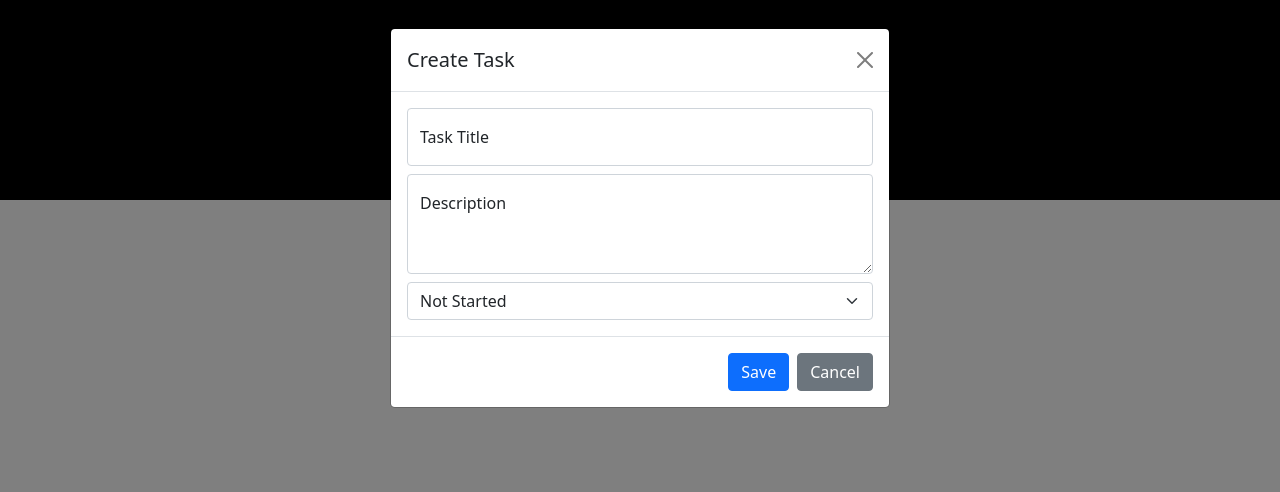
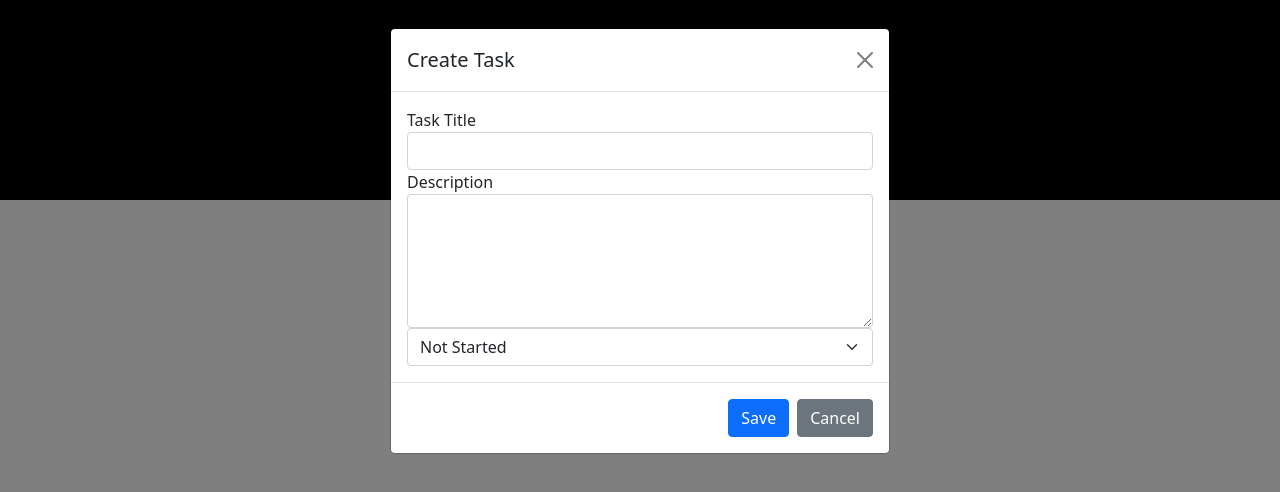
Before and after one commit to developer-soni/todo-list-react, a React (Create React App) app: page / in a window 1280 px wide. Both pictures are taken after a click on the button "Add Task". Shown: the top 492 px of the page. Built offline with nearby package versions, Linux system fonts and the light colour scheme.

Commit message:
added categories of tasks

```diff
--- a/src/index.js
+++ b/src/index.js
@@ -6,9 +6,9 @@ import reportWebVitals from './reportWebVitals';
 
 const root = ReactDOM.createRoot(document.getElementById('root'));
 root.render(
-  <React.StrictMode>
+  // <React.StrictMode>
     <App />
-  </React.StrictMode>
+  // </React.StrictMode>
 );
 
 // If you want to start measuring performance in your app, pass a function
--- a/src/modals/PopUp.js
+++ b/src/modals/PopUp.js
@@ -1,5 +1,5 @@
 import React, { useState } from "react";
-import { Button, Modal, ModalHeader, ModalBody, ModalFooter} from "reactstrap";
+import { Button, Modal, ModalHeader, ModalBody, ModalFooter } from "reactstrap";
 
 const PopUp = ({ modal, toggle, save }) => {
   const [title, setTitle] = useState("");
@@ -12,25 +12,29 @@ const PopUp = ({ modal, toggle, save }) => {
 
     // const {name, value} = e.target;
 
-    if(name === "title"){
-        setTitle(value)
-    }
-    else if(description === "description"){
-        setDescription(value)
-    }
-    else{
-        setCategory(category)
+    if (name === "title") {
+      setTitle(value);
+    } else {
+      setDescription(value);
     }
   };
+  //   const handleCat = (e) => {
+  //     const cat = e.target.name;
+  //     const value = e.target.value;
+  //     // const cat = e.target.category;
+  //     if(cat === "1")
+  //       setCategory(value);
 
-  const handleSave = () =>{
-      let taskObj = {}
-      taskObj["Name"] = title;
-      taskObj["Description"] = description;
-      taskObj["Category"] = category;
+  //   };
 
-      save(taskObj)
-  }
+  const handleSave = () => {
+    let taskObj = {};
+    taskObj["Name"] = title;
+    taskObj["Description"] = description;
+    taskObj["Category"] = category;
+
+    save(taskObj);
+  };
 
   return (
     <>
@@ -38,49 +42,36 @@ const PopUp = ({ modal, toggle, save }) => {
         <ModalHeader toggle={toggle}>Create Task</ModalHeader>
         <ModalBody>
           <form>
-            <div className="form-floating mb-2">
+            <div className="form-group">
+              <label>Task Title</label>
               <input
-                type="textarea"
+                type="text"
                 className="form-control"
-                id="floatingInput"
-                placeholder="Add Task Title here"
                 value={title}
                 onChange={handleChange}
                 name="title"
-              ></input>
-              <label htmlFor="floatingInput">Task Title</label>
+              />
             </div>
-            <div className="form-floating mb-2">
-              <textArea
-                type="textarea"
+            <div className="form-group">
+              <label>Description</label>
+              <textarea
+                rows="5"
                 className="form-control"
-                placeholder="Add description here"
-                id="floatingTextarea"
-                style={{ height: "100px" }}
                 value={description}
                 onChange={handleChange}
                 name="description"
-              ></textArea>
-              <label htmlFor="floatingTextarea">Description</label>
+              ></textarea>
             </div>
-            {/* <Button color="danger" value={category} onChange={handleChange}>
-              Not Started
-            </Button>{" "}
-            <Button color="warning" value={category} onChange={handleChange}>
-              In-Progress
-            </Button>{" "}
-            <Button color="success" value={category} onChange={handleChange}>
-              Done
-            </Button> */}
-
             <select
               className="form-select dropdown"
-            //   aria-label="Default select example"
-            //   value={category}
-              onChange={handleChange}
-              name="category"
+              aria-label="Default select example"
+              value={category}
+              onChange={(e) => {
+                const select = e.target.value;
+                setCategory(select);
+              }}
             >
-              <option defaultValue="1">Not Started</option>
+              <option value="1">Not Started</option>
               <option value="2">In Progress</option>
               <option value="3">Done</option>
             </select>
```
